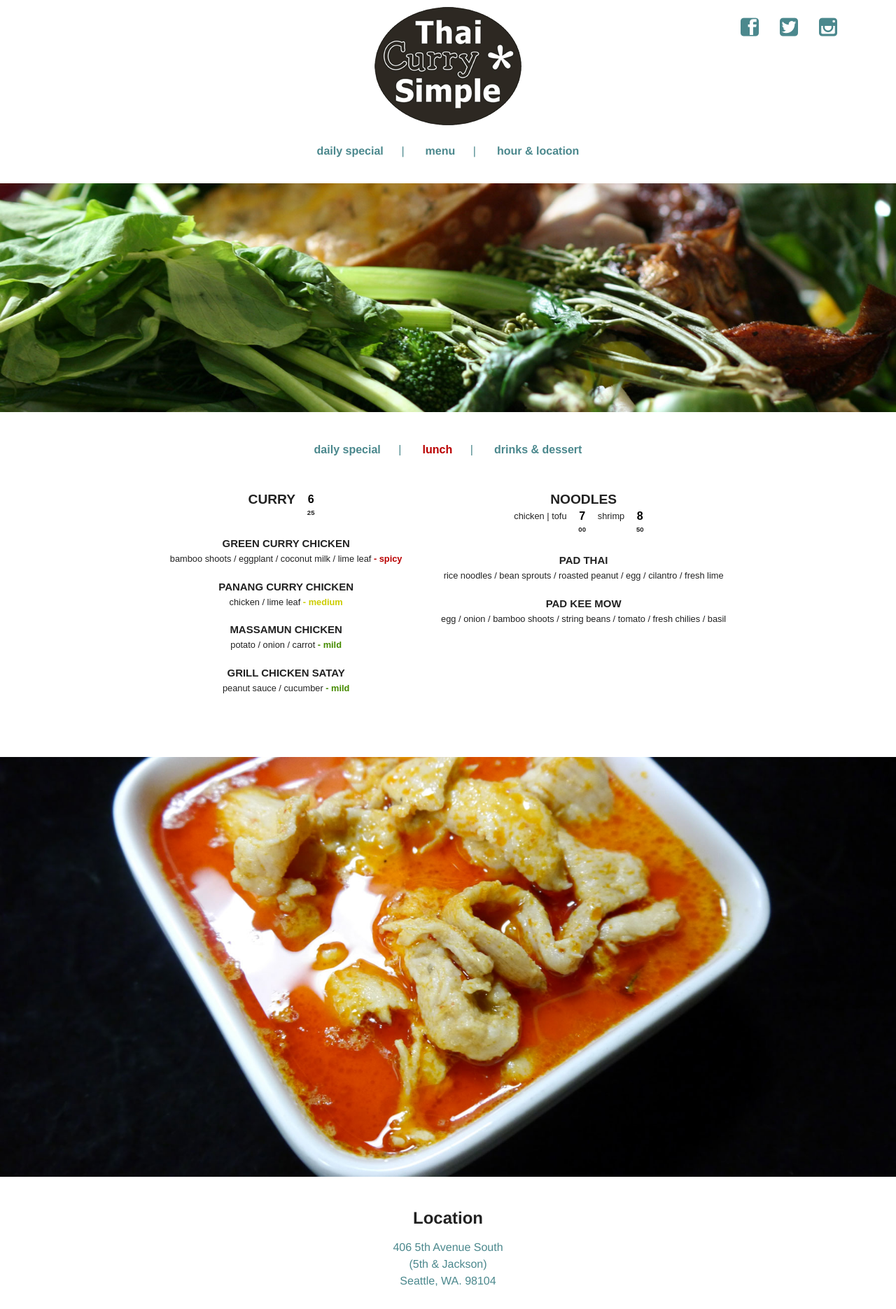
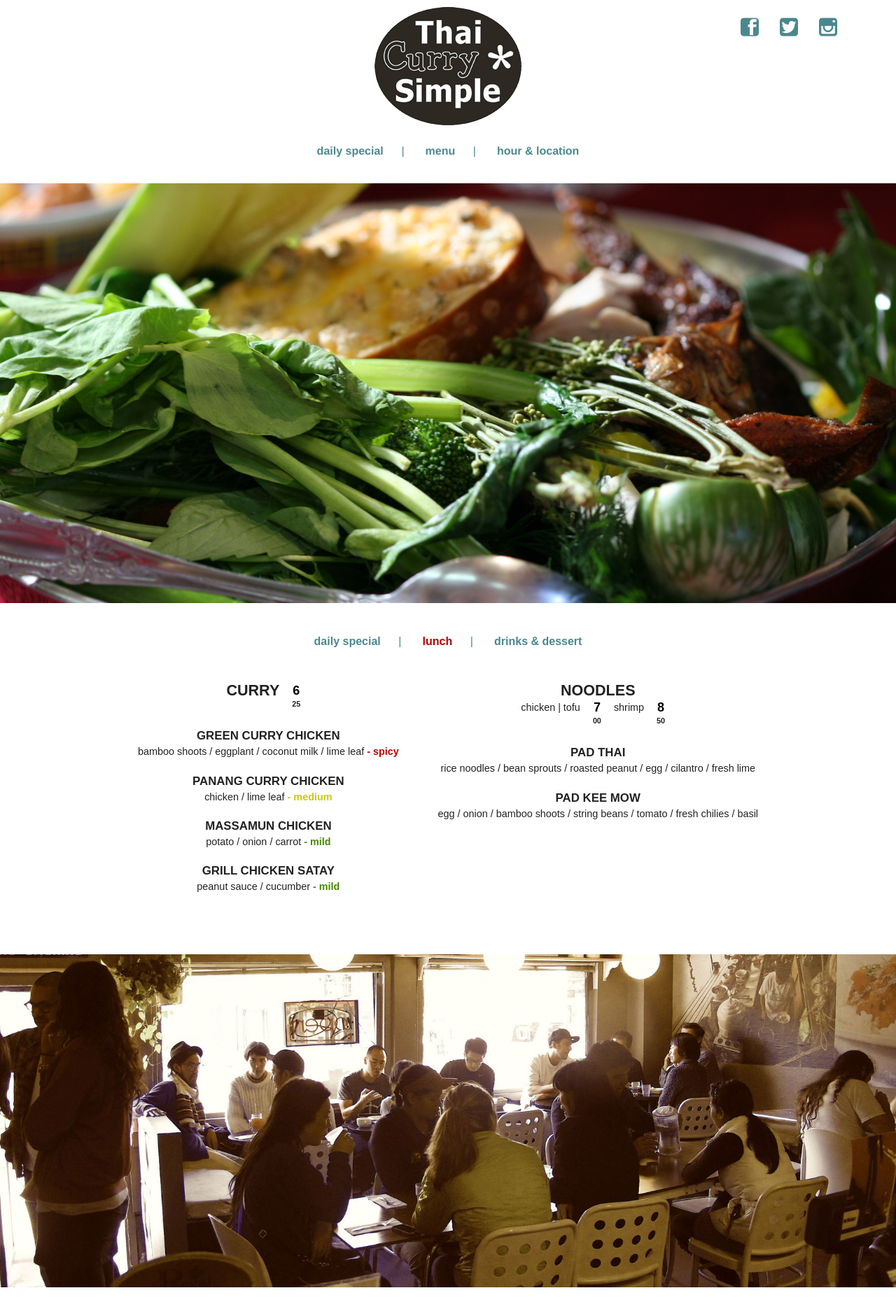
Before and after one commit to jacktandrew/thaicurrysimple, a PHP site: page / in a window 1280 px wide. Shown: the top 1871 px of the page at 70% size. Run offline with PHP 8.4, Linux system fonts and the light colour scheme.

Commit message:
start rework

```diff
--- a/css/menu.css
+++ b/css/menu.css
@@ -8,7 +8,7 @@
     display: inline-block;
     vertical-align: top;
     padding: 1% 2% 3%;
-    font-size: 0.8em;
+    font-size: 0.9em;
 }
 
 #drinks_roti, #daily_special { display: none; }
--- a/index.html
+++ b/index.html
@@ -58,7 +58,7 @@
             <div class="main wrapper clearfix">
 
                 <section class="bg greens">
-                    <img src="img/greens_1800.jpg" />
+                    <img src="img/greens.jpg" />
                 </section>
 
                 <section class="menus">
@@ -307,8 +307,8 @@
                     </section>
                 </section>
 
-                <section class="bg red_curry">
-                    <img src="img/red_curry_1800.jpg" />
+                <section class="bg">
+                    <img src="img/restaurant_1800.jpg" />
                 </section>
 
                 <section id="location">
@@ -328,19 +328,19 @@
                     <p>11 am. - 3 pm.</p>
                 </section>
 
-                <section class="bg restaurant">
-                    <img src="img/restaurant_1800.jpg" />
+                <section class="bg">
+
                 </section>
 
 
             </div> <!-- #main -->
         </div> <!-- #main-container -->
 
-        <div class="footer-container">
+        <!-- <div class="footer-container">
             <footer class="wrapper">
                 <h3>footer</h3>
             </footer>
-        </div>
+        </div> -->
 
         <script src="http://code.jquery.com/jquery-latest.min.js"></script>
         <script>window.jQuery || document.write('<script src="js/vendor/jquery-1.10.1.min.js"><\/script>')</script>
```
Also changed, not shown: img/greens.JPG (renamed from img/reserve/greens.JPG), img/reserve/red_curry_1800.jpg (renamed from img/red_curry_1800.jpg).
